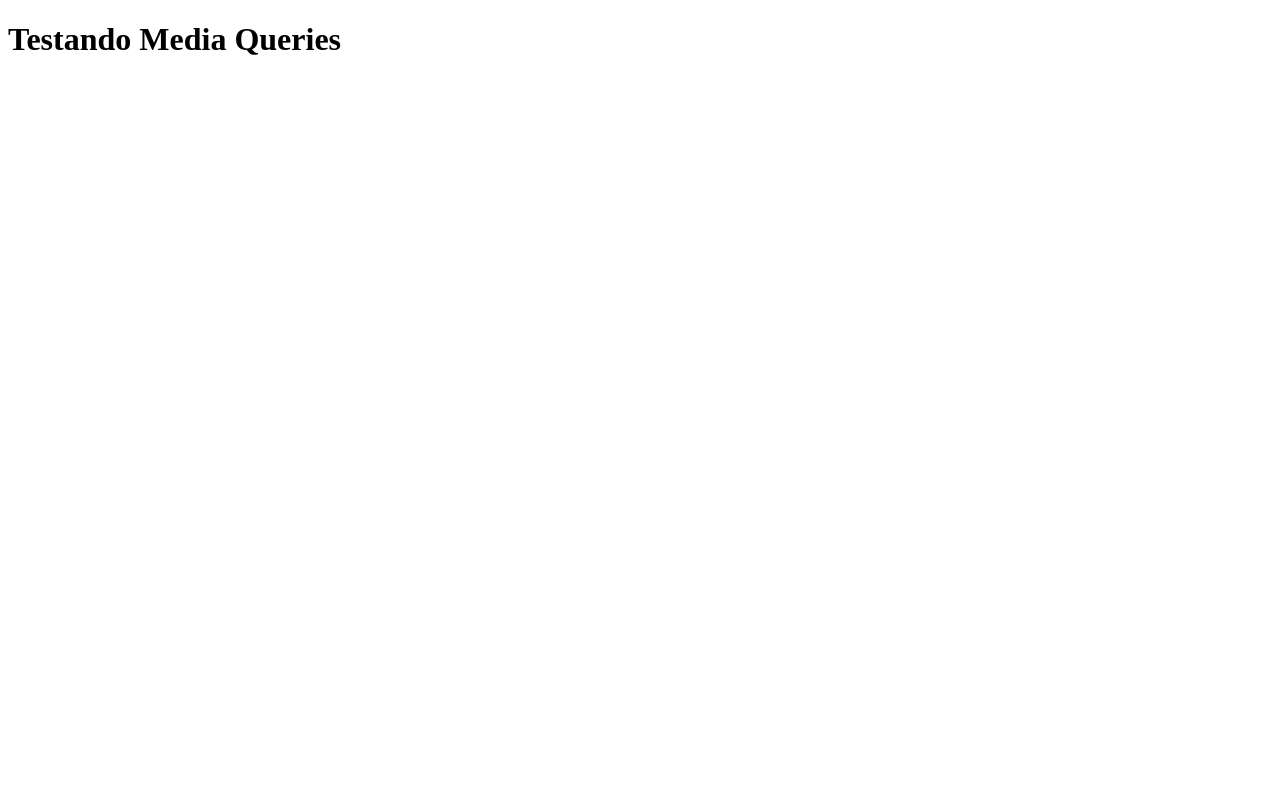
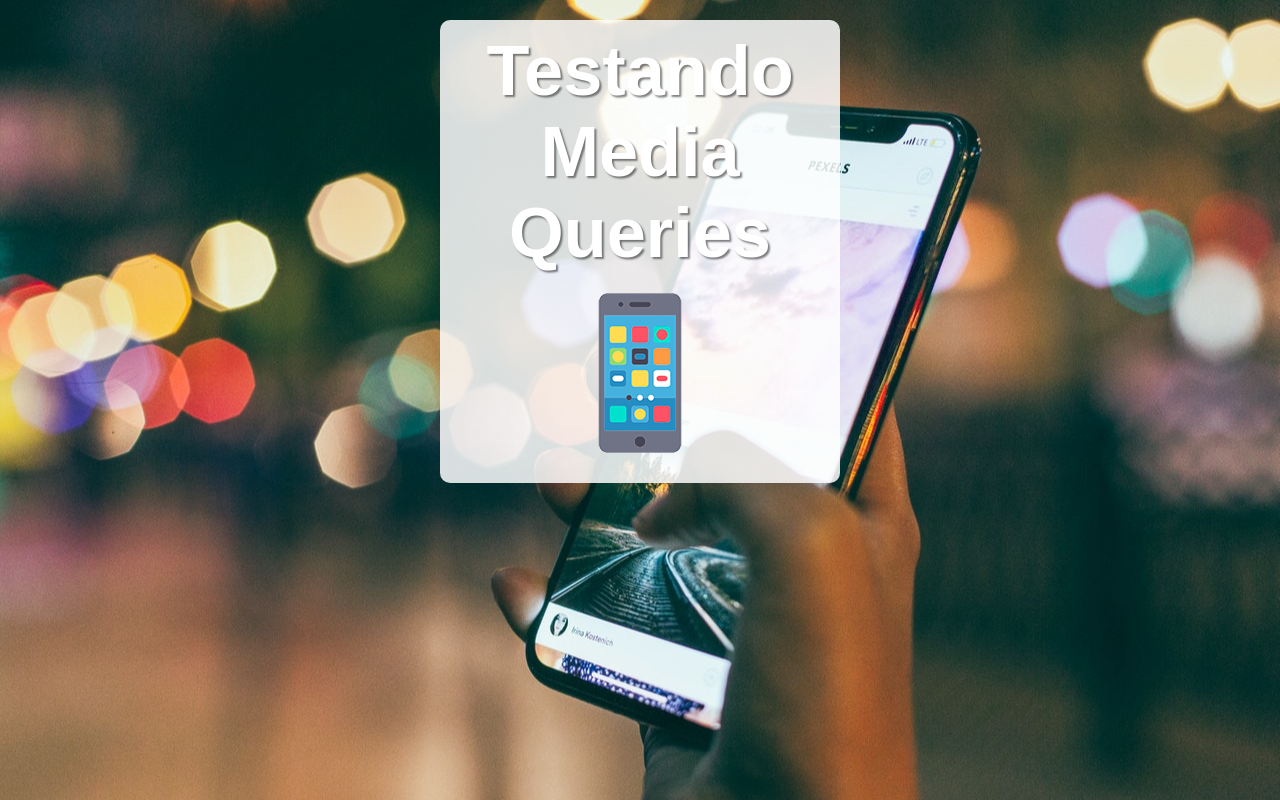
Before and after one commit to Wellyson-Alcantara/html-css, a plain HTML site: page exercicios/ex026/mq004/index.html in a window 1280 px wide. Drawn offline with Linux system fonts and the light colour scheme.

Commit message:
criei o exercício mq004 index

```diff
--- /dev/null
+++ b/exercicios/ex026/mq004/estilos/style.css
@@ -0,0 +1,48 @@
+@charset "UTF-8";
+
+/* Versão  Mobile First */
+
+* {
+    font-family: Arial, Helvetica, sans-serif;
+    font-size: 1.3em;
+    margin: 0px;
+    padding: 0px;
+    box-sizing: border-box;
+}
+
+html {
+    height: 100vh;
+}
+
+body {
+    background: black url(../imagens/back-phone.jpg) no-repeat;
+    background-size: cover;
+    background-position: center center;
+}
+
+main {
+    background-color: rgba(255, 255, 255, 0.842);
+    width: 400px;
+    margin: auto;
+    margin-top: 20px;
+    border-radius: 10px;
+    padding: 10px;
+}
+
+h1 {
+    text-align: center;
+    color: white;
+    font-size: 2em;
+    text-shadow: 2px 2px 2px rgba(0, 0, 0, 0.493);
+}
+
+img {
+    display: block;
+    margin: auto;
+}
+
+img#phone { display: block; }
+img#tablet { display: none; }
+img#print { display: none; }
+img#pc { display: none; }
+img#tv { display: none; }
--- a/exercicios/ex026/mq004/index.html
+++ b/exercicios/ex026/mq004/index.html
@@ -4,11 +4,17 @@
     <meta charset="UTF-8">
     <meta name="viewport" content="width=device-width, initial-scale=1.0">
     <title>Media Query</title>
+    <link rel="stylesheet" href="estilos/style.css" media="all">
+    <link rel="stylesheet" href="estilos/media-query.css">
 </head>
 <body>
     <main>
         <h1>Testando Media Queries</h1>
-        <img src="icon-phone.png" alt="">
+        <img id="phone" src="imagens/icon-phone.png" alt="Acesssando via smartphone">
+        <img id="tablet" src="imagens/icon-tablet.png" alt="Acessando via tablet">
+        <img id="print" src="imagens/icon-print.png" alt="Versão para impressão">
+        <img id="pc" src="imagens/icon-pc.png" alt="Versão para desktop">
+        <img id="tv" src="imagens/icon-tv.png" alt="Versão para TV">
     </main>
 </body>
 </html>
```
Also changed, not shown: exercicios/ex026/mq004/estilos/media-query.css (added, +7 -0 lines).
